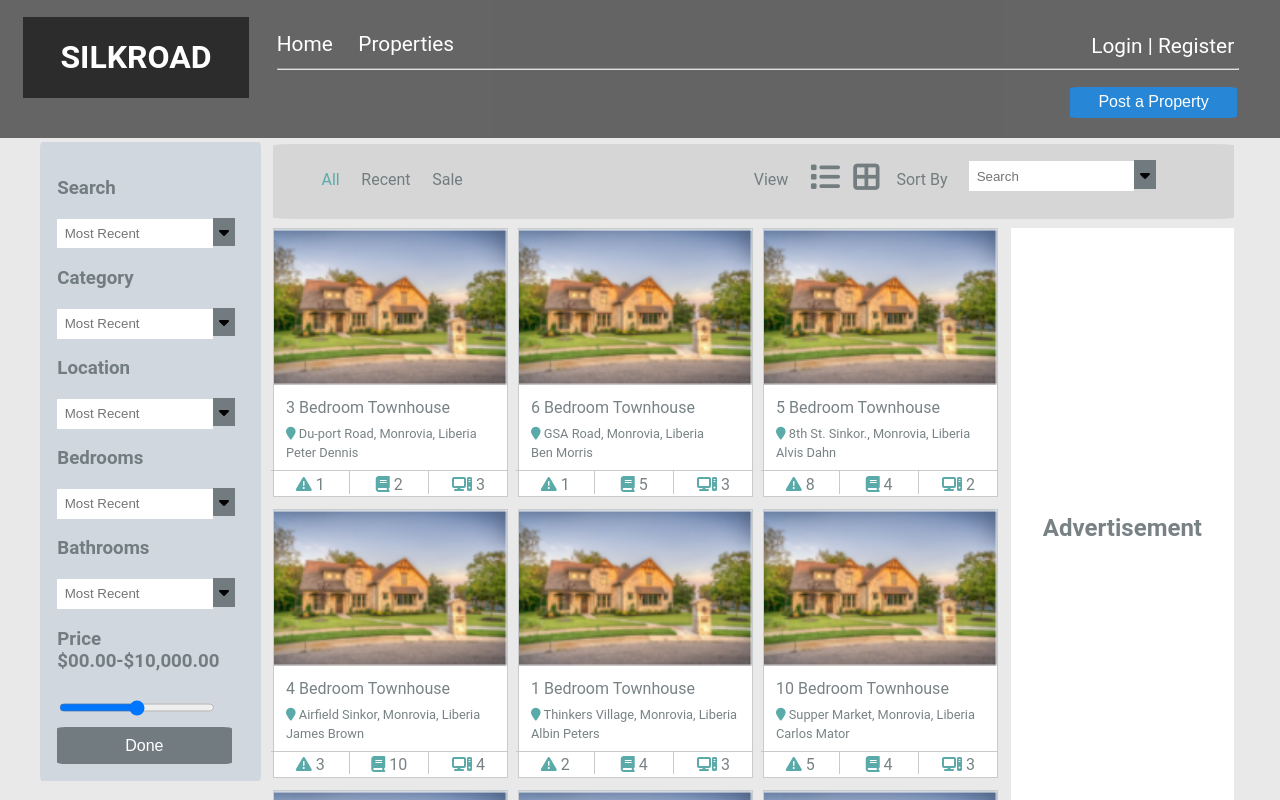
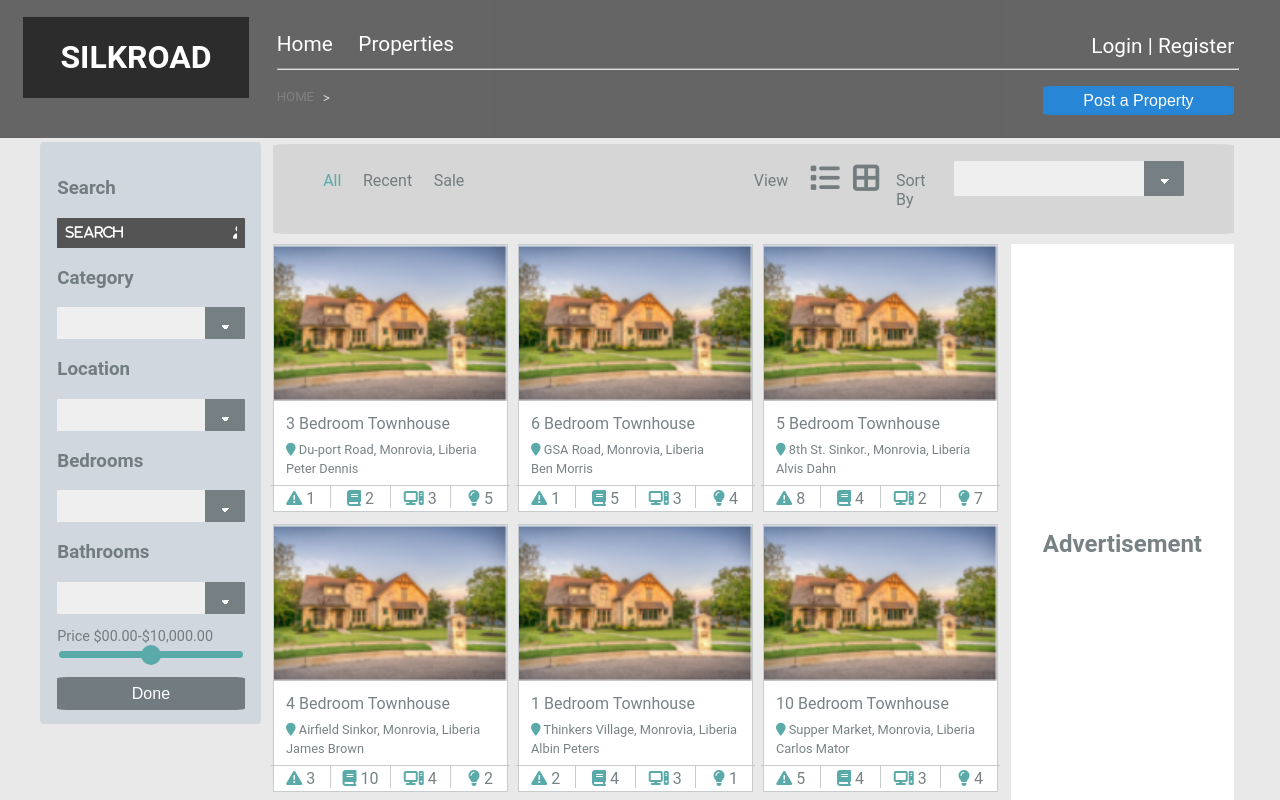
Before and after one commit to boaslah/SilkRoad-vue, a Vue app: page /properties in a window 1280 px wide. Shown: the top 800 px of the page. Built offline with nearby package versions, Linux system fonts and the light colour scheme.

Commit message:
added breadcrumb

```diff
--- a/src/components/Header.vue
+++ b/src/components/Header.vue
@@ -17,17 +17,17 @@
 
                             <span class="menu">
 
-                                <router-link to="/" class="active" @click="showAndHideItem('main', 'widget-main', 'grid')">Home</router-link>
+                                <router-link to="/" @click="showAndHideItem('main', 'widget-main', 'grid')" class="color-white">Home</router-link>
 
-                                <router-link to="/properties" class="property" >Properties</router-link>
+                                <router-link to="/properties" class="property color-white" @click="breadCrumb('HOUSES')" id="HOUSES">Properties</router-link>
 
                             </span>
 
                             <div class="register">
 
-                            <router-link to="/login">Login</router-link> |
+                            <router-link to="/login" @click="breadCrumb('LOGIN')" id="LOGIN" class="color-white">Login</router-link> |
 
-                            <router-link to="/register">Register</router-link>
+                            <router-link to="/register" @click="breadCrumb('REGISTER')" id="REGISTER"  class="color-white">Register</router-link>
 
                             </div>
 
@@ -37,9 +37,20 @@
 
                     <div><hr></div>
 
-                    <div>
+                    <div class="header-second-row">
 
-                        <button>Post a Property</button>
+                        <div class="bread-crumb">
+
+                            <router-link to="/login" class="color-gray">HOME</router-link>
+
+                            <i class="fa-regular fa-greater-than"></i>
+
+                            <router-link to="/register" class="color-white"><strong>{{menu}}</strong></router-link>
+                        </div>
+
+                        <div class="button-right">
+                            <button>Post a Property</button>
+                        </div>
 
                     </div>
 
@@ -48,16 +59,16 @@
             <div @click="hideMenu('cover')" id="cover">
                 <div class="mobile-menu">
                     <div class="menu-div">
-                        <router-link to="/">Home</router-link>
+                        <router-link to="/" class="color-white">Home</router-link>
                     </div>
                     <div class="menu-div">
-                        <router-link to="/properties">Properties</router-link>
+                        <router-link to="/properties" class="color-white">Properties</router-link>
                     </div>
                     <div class="menu-div">
-                        <router-link to="/login">Login</router-link>
+                        <router-link to="/login" class="color-white">Login</router-link>
                     </div>
                     <div class="menu-div">
-                        <router-link to="/register">Register</router-link>
+                        <router-link to="/register" class="color-white">Register</router-link>
                     </div>
                 </div>
             </div>
@@ -77,11 +88,21 @@
         name: 'Header',
         components: {
         },
+        data(){
+            return {
+                menu: ''
+            }
+        },
         methods:{
             showMenu,
             hideMenu,
-            showAndHideItem
-        }
+            showAndHideItem,
+            breadCrumb(id){
+                this.menu = id;
+                document.getElementById(id).style.color ='rgb(91, 170, 170)';
+                document.getElementsByTagName('a').style.color='white';
+            }
+        },
     }
 
 </script>
@@ -89,6 +110,23 @@
 
 <style scoped>
 
+.button-right{
+    text-align: right;
+}
+.bread-crumb{
+    font-size: 70%;
+    text-decoration: solid;
+}
+.color-white{
+    color: white;
+}
+.color-gray{
+    color: gray;
+}
+.bread-crumb i{
+    margin: 0% 2% 0% 2%;
+    font-size: 60%;
+}
 #cover{
     display: none;
 }
@@ -117,7 +155,6 @@
 
 .row2 a{
     text-decoration: none;
-    color: white;
 }
 .nav-links{
     margin-top: 18px;
@@ -128,20 +165,26 @@
 
 .register{
     text-align: right;
-    /* background-color: gray; */
     margin: -2% 0% 0% 0%;
     width:85%;
 }
 
+.header-second-row{
+    /* background-color: red; */
+    display: grid;
+    width:85%;
+    grid-template-columns: 50% 50%;
+    margin: -1% 0% 0% 0%;
+    font-size: 90%;
+}
 .row2 button{
-    margin: -1% 0% 0% 62%;
-    padding:0.5%;
-    width:13%;
+    margin: -2% 0% 0% 0%;
+    padding:1.2%;
+    width:40%;
     border:none;
     color:white;
     background-color: rgb(39, 135, 214);
     border-radius:5%;
-    position: fixed;
     font-size: 1.0rem;
 }
 
@@ -240,9 +283,13 @@ hr{
         /* margin: 0% 0% 0% 0%;  */
         width: 94%;
     }
+    .header-second-row{
+        width: 90%;
+        margin: -2% 0% 0% 0%;
+    }
     .row2 button{
         margin: -1% 0% 0% 74%;
-        width: 20%;
+        width: 35%;
     }
 }
 </style>
--- a/src/components/HousesGrid.vue
+++ b/src/components/HousesGrid.vue
@@ -12,7 +12,8 @@
                     <div class="house-details-numbers">
                         <div class="border-right"> <i class="fa fa-triangle-exclamation active"></i> {{house.checkIns}}</div>
                         <div class="border-right"><i class="fa fa-book active"></i> {{house.beds}}</div>
-                        <div><i class="fa fa-computer active"></i> {{house.TV}}</div>
+                        <div class="border-right"><i class="fa fa-computer active"></i> {{house.TV}}</div>
+                        <div><i class="fa fa-lightbulb active"></i> {{house.light}}</div>
                     </div>
                 </div>
             </div>
@@ -74,7 +75,7 @@ img{
 }
 .house-details-numbers{
     display: grid;
-    grid-template-columns: 33% 33% 33%;
+    grid-template-columns: 25% 25% 25% 25%;
     text-align: center;
     margin: 0% -10% -6% -10%;
     padding: 3%;
--- a/src/components/HousesList.vue
+++ b/src/components/HousesList.vue
@@ -17,6 +17,7 @@
                         <div class="border-right border-left"> <i class="fa fa-triangle-exclamation active"></i> {{house.checkIns}}</div>
                         <div class="border-right"><i class="fa fa-book active"></i> {{house.beds}}</div>
                         <div class="border-right"><i class="fa fa-computer active"></i> {{house.TV}}</div>
+                        <div class="border-right"><i class="fa fa-lightbulb active"></i> {{house.light}}</div>
                     </div>
                 </div>
             </div>
@@ -71,7 +72,7 @@ span{
     background-color: white;
     width: 97%;
     column-gap: 2%;
-    margin-bottom: 3%;
+    margin-bottom: 2%;
     border: solid 1px rgba(192, 195, 196, 0.863);
 }
 
@@ -89,7 +90,7 @@ img{
 }
 .house-details-numbers{
     display: grid;
-    grid-template-columns: 33% 33% 33%;
+    grid-template-columns: 25% 25% 25% 25%;
     text-align: center;
     border-color: rgba(98, 110, 114, 0.863);
 }
--- a/src/components/Properties.vue
+++ b/src/components/Properties.vue
@@ -5,24 +5,28 @@
 
             <div class="col1">
 
-                <div class="side-nav input-icons">
+                <div class="side-nav">
                     <h3>Search</h3>
-                    <input class="input-field" type="text" placeholder="Most Recent">
-                    <i class="fa fa-caret-down icon"></i>
+                    <input class="search-input" type="text" placeholder="Search                                 &#61447;"/>
                     <h3>Category</h3>
-                    <input class="input-field" type="text" placeholder="Most Recent">
-                    <i class="fa fa-caret-down icon"></i>
+                    <select class="select-arrow filter-select" name="category" id="category">
+                        <option value="Rooms"></option>
+                        <option value="Rooms"></option>
+                    </select>
                     <h3>Location</h3>
-                    <input class="input-field" type="text" placeholder="Most Recent">
-                    <i class="fa fa-caret-down icon"></i>
+                    <select class="select-arrow filter-select"  name="location" id="">
+                        <option value="Rooms"></option>
+                    </select>
                     <h3>Bedrooms</h3>
-                    <input class="input-field" type="text" placeholder="Most Recent">
-                    <i class="fa fa-caret-down icon"></i>
+                   <select class="select-arrow filter-select"  name="bedrooms" id="">
+                        <option value="Rooms"></option>
+                    </select>
                     <h3>Bathrooms</h3>
-                    <input class="input-field" type="text" placeholder="Most Recent">
-                    <i class="fa fa-caret-down icon"></i>
+                    <select class="select-arrow filter-select"  name="category" id="">
+                        <option value="Rooms"></option>
+                    </select>
                     <div>
-                        <h3>Price   $00.00-$10,000.00</h3>
+                        <p>Price      $00.00-$10,000.00</p>
                         <input type="range" name="">
                     </div>
                     <button>Done</button>
@@ -41,9 +45,10 @@
                             <i @click="showAndHideItem('list-view', 'grid-view', 'block')" class="fa fa-solid fa-list icon1"></i>
                             <i @click="showAndHideItem('grid-view', 'list-view', 'block')" class="fa-sharp fa-solid fa-border-all icon1"></i>
                             <p>Sort By</p>
-                            <div class="input-icons">
-                                <input class="input-field" type="text" placeholder="Search">
-                                <i class="fa fa-caret-down icon"></i>
+                            <div>
+                                <select class="select-arrow search-select" name="" id="">
+                                    <option value="Rooms"></option>
+                                </select>
                             </div>
                         </div>
 
@@ -102,7 +107,65 @@
 
 <style scoped>
 
+select.search-select{
+    width: 230px;
+    border: none;
+    appearance: none;
+    padding: 4% 0% 3% 0%;
+    border-radius: 1px;
+    margin-top: 3%;
+    font: inherit;
+}
 
+select.filter-select{
+    width: 100%;
+    border: none;
+    appearance: none;
+    padding: 4% 0% 3% 0%;
+    border-radius: 1px;
+    font: inherit;
+}
+
+select.select-arrow {
+  background-image:
+    linear-gradient(45deg, transparent 50%, white 50%),
+    linear-gradient(135deg, white 50%, transparent 50%),
+    linear-gradient(to right, rgba(98, 110, 114, 0.863), rgba(98, 110, 114, 0.863));
+  background-position:
+    calc(100% - 20px) calc(1em + 2px),
+    calc(100% - 15px) calc(1em + 2px),
+    100% 0;
+  background-size:
+    3px 5px,
+    5px 5px,
+    2.5em 2.5em;
+  background-repeat: no-repeat;
+}
+
+input::placeholder { font-family: 'FontAwesome'; }
+
+input[type="range"] {
+  -webkit-appearance: none;
+  margin-bottom: 10%;
+  width: 98%;
+  height: 7px;
+  background: rgb(91, 170, 170);
+  border-radius: 5px;
+  background-image: linear-gradient(rgb(91, 170, 170), rgb(91, 170, 170));
+}
+
+.search-input::placeholder{
+    color: white !important;
+}
+
+input[type="range"]::-webkit-slider-thumb {
+  -webkit-appearance: none;
+  height: 20px;
+  width: 20px;
+  border-radius: 50%;
+  background: rgb(91, 170, 170);
+  cursor: ew-resize;
+}
 
 #list-view{
     display: none;
@@ -112,12 +175,6 @@
     width: 5%;
     margin-top: 2%;
     font-size: 30px;
-}
-
-.icon {
-    padding:3.3%;
-    background-color:rgba(98, 110, 114, 0.863);
-    color: black;
 }
 
 .prop-menu{
@@ -137,14 +194,21 @@
     margin: 10% 3% 0% 2%;
 }
 
+.col1 p{
+    color: rgba(98, 110, 114, 0.863);
+    margin-bottom: -1%;
+    font-size: 90%;
+}
+
 .col1{
     background-color:rgb(209, 215, 223);
     border-radius: 1%;
     padding: 7%;
-    margin: 3% 5% 170% 3%;
+    margin: 3% 5% 0% 3%;
+    height: 55%;
 }
 
-h3, h2{
+h2, h3{
     color: rgba(98, 110, 114, 0.863);
 }
 h2{
@@ -154,26 +218,22 @@ h2{
     height: 70vh;
     display: flex;
 }
-.col1 input{
-    background-color:white;
+
+.col1 .search-input{
+    background-color: rgb(85, 84, 84);
     border:none;
     color:white;
-    width:75%;
+    width:92%;
     padding:4%;
     border-radius: 1%;
 }
-.col2-row1 input{
-    border: none;
-    padding: 4%;
-    width: 80%;
-    margin: 4% 0% 5% 0%;
-}
+
 .col1 button{
     background-color: rgba(98, 110, 114, 0.863);
     border: none;
-    width: 93%;
+    width: 100%;
     border-radius: 5%;
-    padding: 5%;
+    padding: 4%;
     color: white;
     font-size: 1rem;
 }
@@ -185,13 +245,14 @@ h2{
     justify-content: center;
     width: 20%;
     padding: 1%;
-    margin: 2% 0% 0% 27%;
+    margin: -10% 0% 0% 27%;
 }
 
 .col2-row1{
     background-color:rgb(214, 214, 214);
     margin-top: 1%;
     border-radius: 2%;
+    padding: 0.1% 0.2% 1% 0.2%;
 }
 .col2-row2{
     display: grid;
@@ -199,8 +260,9 @@ h2{
     margin-top: 1%;
 }
 .col2{
-    display: grid;
-    grid-template-rows: 8% 92%;
+    /* display: grid;
+    grid-template-rows: 8% 92%; */
+
 }
 
 .row2-col1{
```
